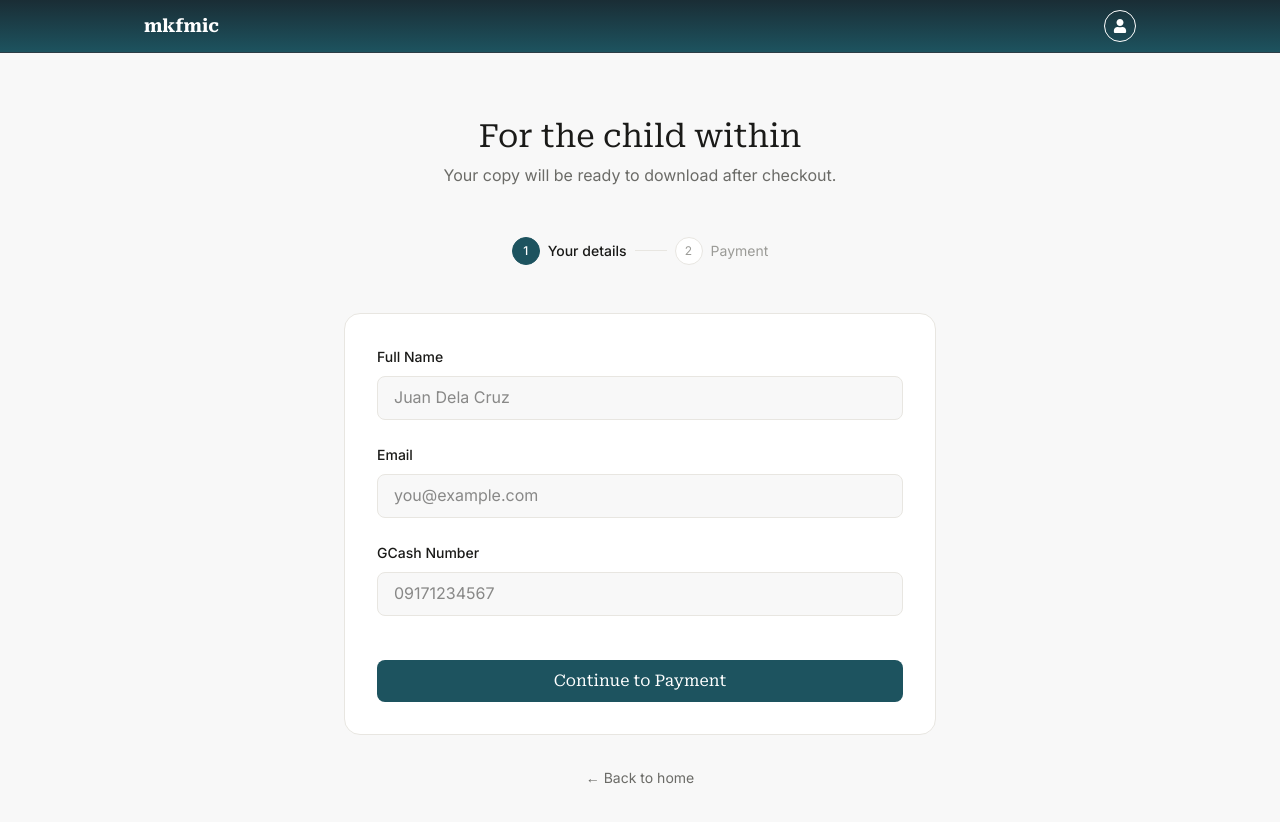
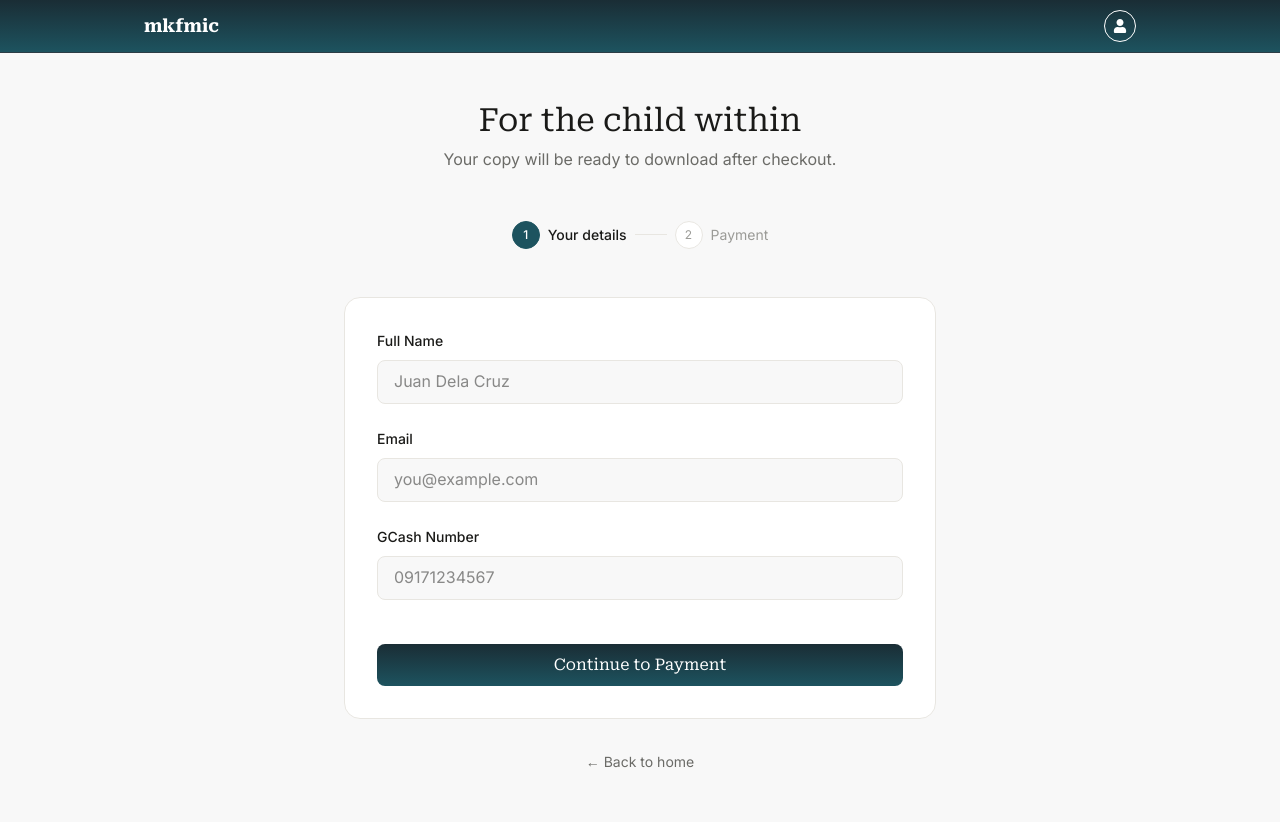
Before and after one commit to prod-moira/inner-child-ebook, a Next.js app: page /order in a window 1280 px wide. Shown: the top 822 px of the page. Built offline with nearby package versions, Linux system fonts and the light colour scheme.

Commit message:
style: minor button adjustments to OrderForm and added animations

```diff
--- a/app/(public)/order/OrderForm.tsx
+++ b/app/(public)/order/OrderForm.tsx
@@ -12,6 +12,7 @@ import {
   type CustomerDetails,
 } from "@/lib/validation";
 import { EBOOK } from "@/lib/content";
+import FadeIn from "@/components/FadeIn";
 
 type FormErrors = Partial<Record<keyof CustomerDetails | "receipt", string>>;
 
@@ -114,10 +115,10 @@ export default function OrderForm() {
     <div className={styles.page}>
       <div className={styles.container}>
         <header className={styles.header}>
-          <h1 className={styles.title}>For the child within</h1>
-          <p className={styles.subtitle}>
-            Your copy will be ready to download after checkout.
-          </p>
+            <h1 className={styles.title}>For the child within</h1>
+            <p className={styles.subtitle}>
+              Your copy will be ready to download after checkout.
+            </p>
         </header>
 
         <div className={styles.steps}>
@@ -145,7 +146,7 @@ export default function OrderForm() {
         </div>
 
         {step === 1 ? (
-          <div className={styles.formCard}>
+          <div className={styles.formCard} key={1}>
             <form onSubmit={handleDetailsSubmit} noValidate>
               <div className={styles.formGroup}>
                 <label htmlFor="fullName" className={styles.label}>
@@ -215,7 +216,7 @@ export default function OrderForm() {
             </form>
           </div>
         ) : (
-          <div className={styles.formCard}>
+          <div className={styles.formCard} key={2}>
             <form onSubmit={handlePlaceOrder} noValidate>
               <div className={styles.paymentSection}>
                 <div className={styles.qrWrapper}>
@@ -276,9 +277,11 @@ export default function OrderForm() {
           </div>
         )}
 
+        <FadeIn direction="up" delay={100}>
         <Link href="/" className={styles.backLink}>
           ← Back to home
         </Link>
+        </FadeIn>
       </div>
     </div>
   );
--- a/app/(public)/order/order.module.css
+++ b/app/(public)/order/order.module.css
@@ -9,12 +9,34 @@
   max-width: var(--max-width-narrow);
   margin-inline: auto;
   padding-inline: var(--section-padding-x);
-  padding-block: var(--space-3xl);
+  padding-block: var(--space-2xl);
 }
 
 .header {
   text-align: center;
   margin-bottom: var(--space-2xl);
+  animation: fadeDown 0.6s ease forwards;
+}
+
+.steps {
+  display: flex;
+  align-items: center;
+  justify-content: center;
+  gap: var(--space-sm);
+  margin-bottom: var(--space-2xl);
+  animation: fadeDown 0.6s ease 0.1s forwards;
+  opacity: 0;
+}
+
+@keyframes fadeDown {
+  from {
+    opacity: 0;
+    transform: translateY(-16px);
+  }
+  to {
+    opacity: 1;
+    transform: translateY(0);
+  }
 }
 
 .title {
@@ -31,13 +53,15 @@
   color: var(--color-text-muted);
 }
 
-/* Step indicator */
-.steps {
-  display: flex;
-  align-items: center;
-  justify-content: center;
-  gap: var(--space-sm);
-  margin-bottom: var(--space-2xl);
+@keyframes fadeUp {
+  from {
+    opacity: 0;
+    transform: translateY(16px);
+  }
+  to {
+    opacity: 1;
+    transform: translateY(0);
+  }
 }
 
 .step {
@@ -86,6 +110,7 @@
   border: 1px solid var(--color-border);
   border-radius: var(--radius-xl);
   padding: var(--space-xl);
+  animation: fadeUp 0.4s ease forwards;
 }
 
 .formGroup {
@@ -138,7 +163,7 @@
   width: 100%;
   padding: var(--space-sm) var(--space-sm);
   margin-top: 20px;
-  background: var(--color-accent);
+  background: linear-gradient(to bottom, #1A2D35, #1D535F);
   color: #fff;
   font-family: var(--font-heading);
   font-size: var(--font-size-base);
@@ -146,7 +171,6 @@
   border: none;
   border-radius: var(--radius-md);
   cursor: pointer;
-  transition: background var(--transition-base);
 }
 
 .btnPrimary:hover:not(:disabled) {
@@ -163,7 +187,7 @@
   align-items: center;
   justify-content: center;
   width: 100%;
-  padding: var(--space-md) var(--space-xl);
+  padding: var(--space-sm) var(--space-sm);
   background: transparent;
   color: var(--color-text-muted);
   font-family: var(--font-body);
```
